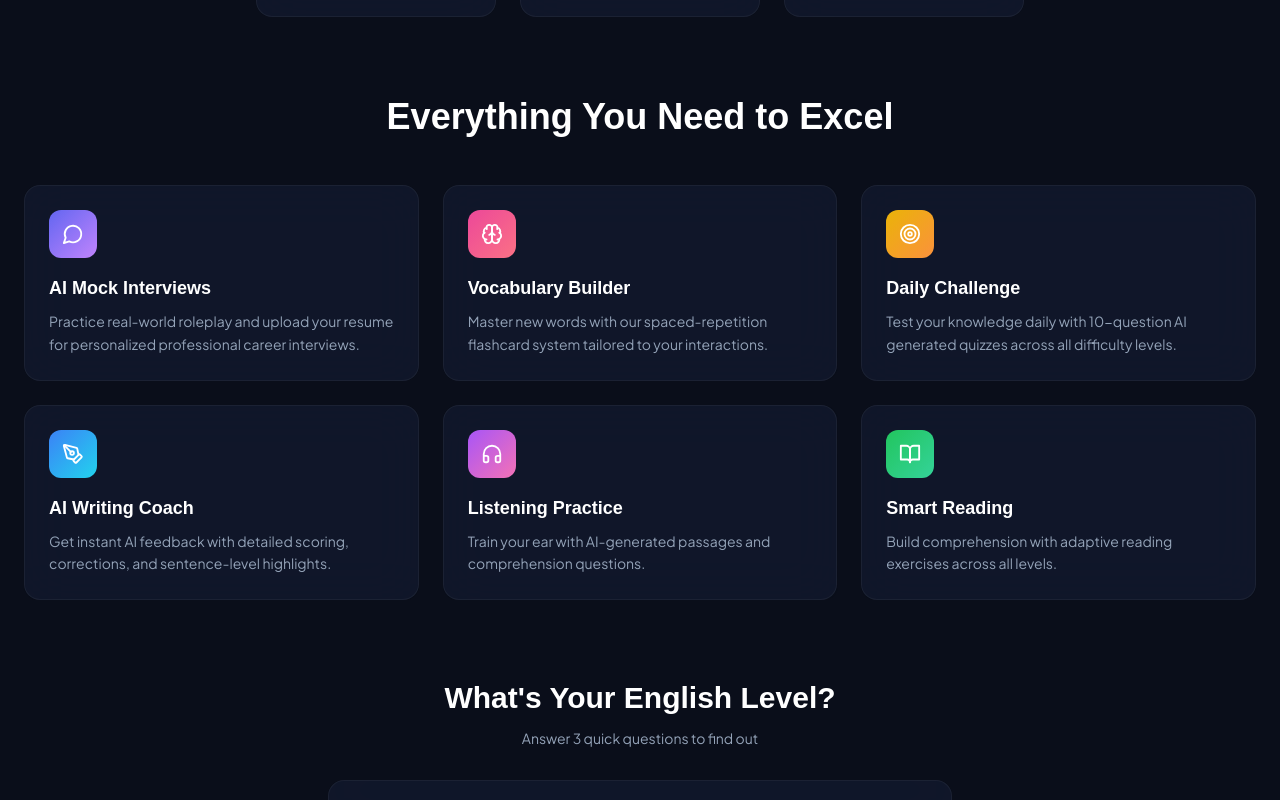
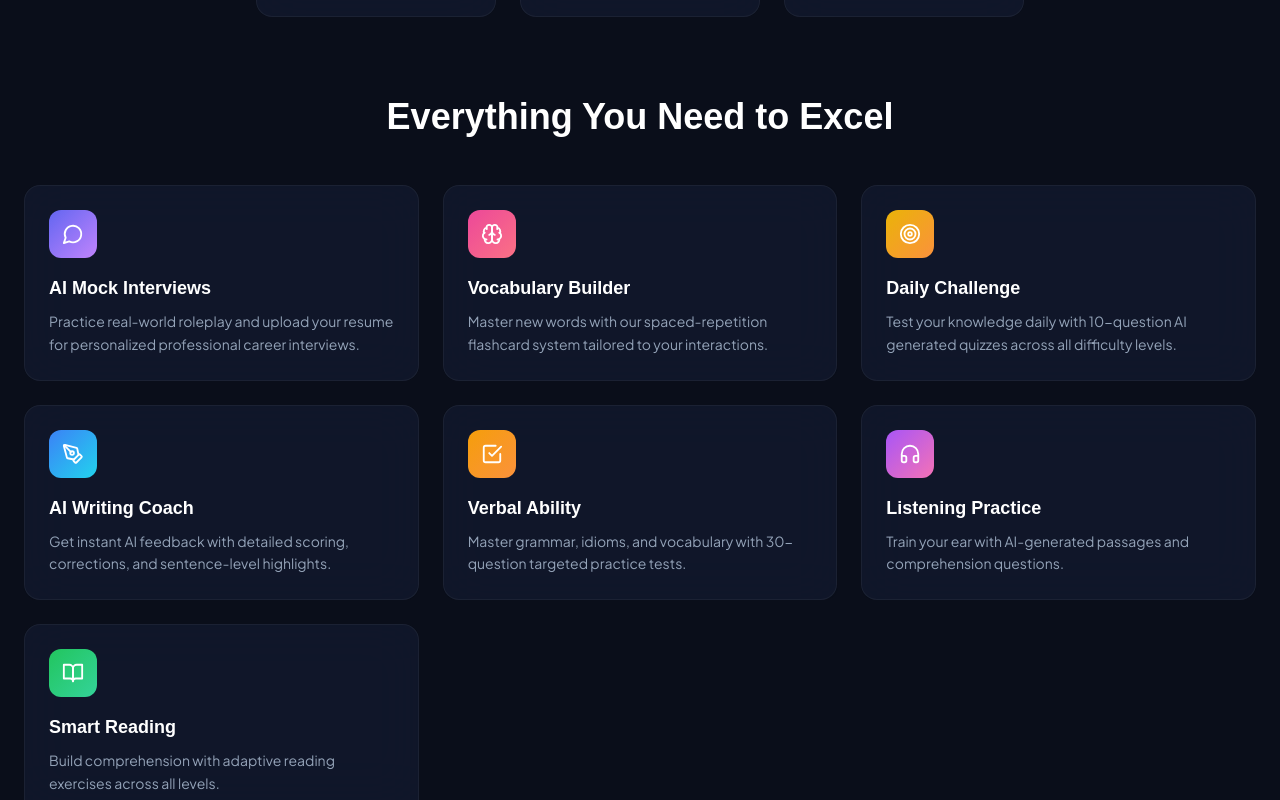
Before and after one commit to imam-2201026cs/Linguaquest, a React (Vite) app in the folder frontend/: page / in a window 1280 px wide. Shown: the part 1553-2353 px from the top of the page. Built offline with nearby package versions, Linux system fonts and the light colour scheme; no server answers; a web font is replaced by a local one.

Commit message:
updated landing page

```diff
--- a/frontend/src/pages/Landing.jsx
+++ b/frontend/src/pages/Landing.jsx
@@ -8,6 +8,7 @@ const features = [
   { icon: Brain,        title: 'Vocabulary Builder',  desc: 'Master new words with our spaced-repetition flashcard system tailored to your interactions.', color: 'from-pink-500 to-rose-400' },
   { icon: Target,       title: 'Daily Challenge',     desc: 'Test your knowledge daily with 10-question AI generated quizzes across all difficulty levels.', color: 'from-yellow-500 to-orange-400' },
   { icon: PenTool,      title: 'AI Writing Coach',    desc: 'Get instant AI feedback with detailed scoring, corrections, and sentence-level highlights.', color: 'from-blue-500 to-cyan-400'     },
+  { icon: CheckSquare,  title: 'Verbal Ability',      desc: 'Master grammar, idioms, and vocabulary with 30-question targeted practice tests.', color: 'from-amber-500 to-orange-400' },
   { icon: Headphones,   title: 'Listening Practice',  desc: 'Train your ear with AI-generated passages and comprehension questions.',                      color: 'from-purple-500 to-pink-400'   },
   { icon: BookOpen,     title: 'Smart Reading',       desc: 'Build comprehension with adaptive reading exercises across all levels.',                       color: 'from-green-500 to-emerald-400' },
 ];
@@ -40,6 +41,7 @@ const MODULE_PREVIEW = [
   { label: 'Writing', icon: '✍️', score: 87, badge: '+40 XP', color: 'from-blue-600 to-cyan-500' },
   { label: 'Vocabulary', icon: '🧠', score: 98, badge: '+25 XP', color: 'from-pink-600 to-rose-500' },
   { label: 'Daily Quiz', icon: '🎯', score: 100, badge: '+200 XP', color: 'from-yellow-500 to-orange-400' },
+  { label: 'Verbal Test', icon: '⚡', score: 85, badge: '+150 XP', color: 'from-amber-600 to-orange-500' },
   { label: 'Reading', icon: '📖', score: 95, badge: '+50 XP', color: 'from-green-600 to-emerald-500' },
 ];
 
```
